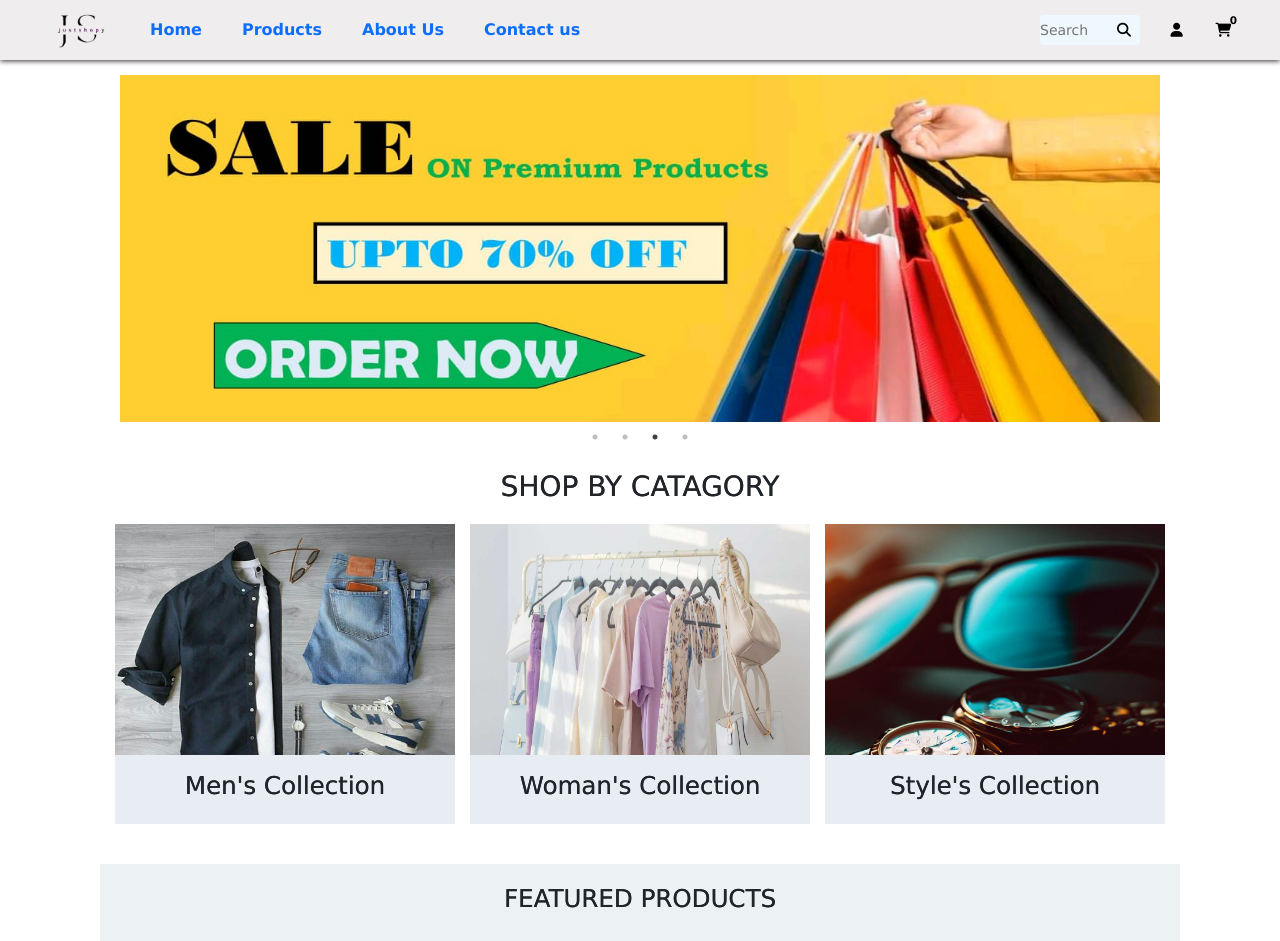
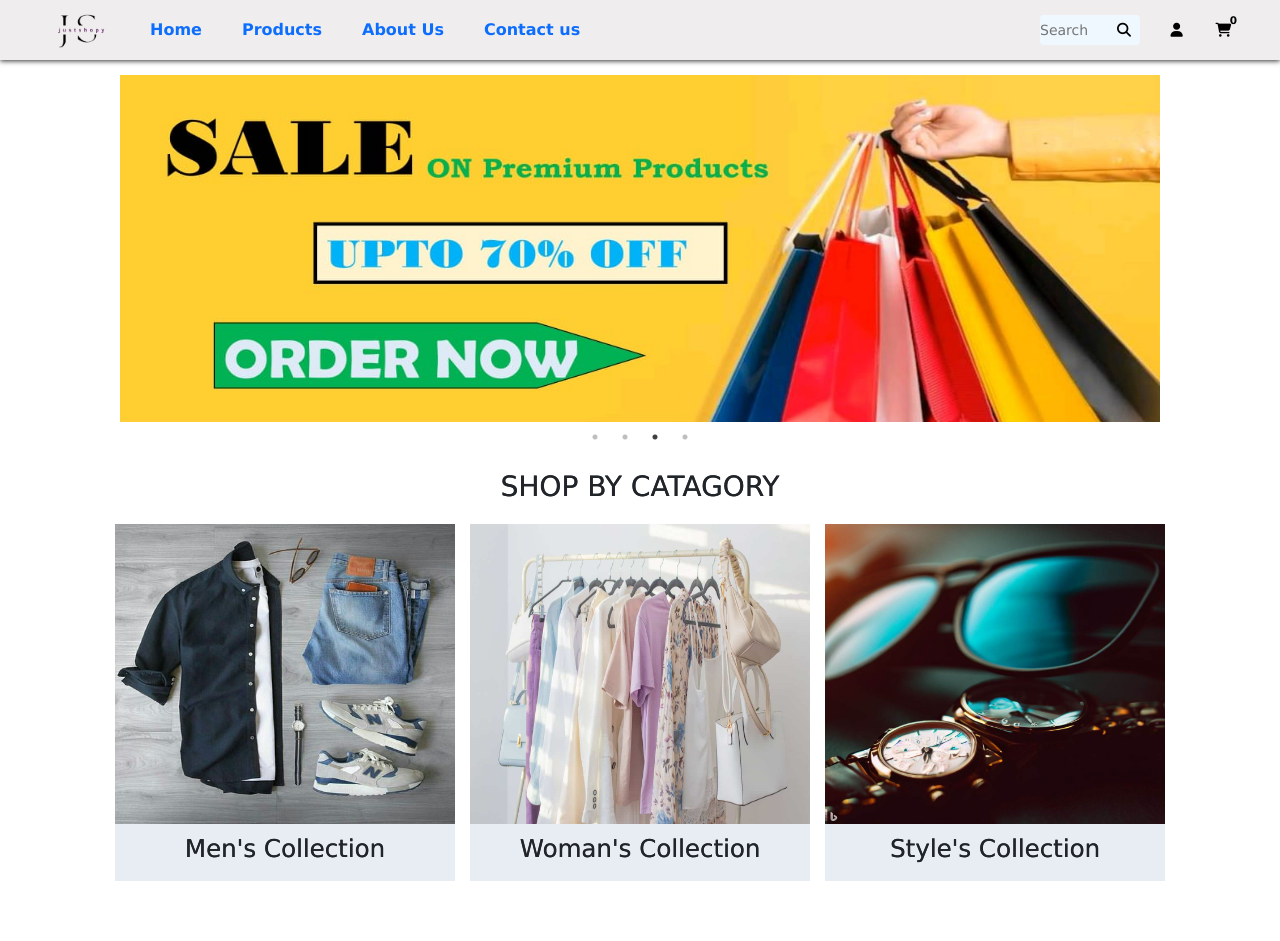
Before and after one commit to AtanuG123/Justshopy, a React (Create React App) app in the folder frontend/: page / in a window 1280 px wide. Shown: the top 941 px of the page. Built offline with nearby package versions, Linux system fonts and the light colour scheme.

Commit message:
issue solved

```diff
--- a/frontend/src/Pages_Js/home.js
+++ b/frontend/src/Pages_Js/home.js
@@ -22,22 +22,22 @@ export default function Home() {
                     <h2>SHOP BY CATAGORY</h2>
                 </div>
                 <ul>
-                    <li onClick={() => switchonclick("man")} >
-                        <img src={require("../component/images/mencloth.jpg")} alt="loading"></img>
-                        <div className="seedetails" >
+                    <li  >
+                        <img onClick={() => switchonclick("man")} src={require("../component/images/mencloth.jpg")} alt="loading"></img>
+                        <div onClick={() => switchonclick("man")} className="seedetails" >
                             <h3>Men's Collection</h3>
                         </div>
                     </li>
-                    <li onClick={() => switchonclick("woman")}>
-                        <img src={require("../component/images/collrectionwoman.jpg")} alt="loading" ></img>
-                        <div className="seedetails">
+                    <li >
+                        <img onClick={() => switchonclick("woman")} src={require("../component/images/collrectionwoman.jpg")} alt="loading" ></img>
+                        <div onClick={() => switchonclick("woman")} className="seedetails">
                             <h3>Woman's Collection</h3>
 
                         </div>
                     </li>
-                    <li onClick={() => switchonclick("style")}>
-                        <img src={require("../component/images/watchglass.jpeg")} alt="loading"></img>
-                        <div className="seedetails">
+                    <li >
+                        <img onClick={() => switchonclick("style")} src={require("../component/images/watchglass.jpeg")} alt="loading"></img>
+                        <div onClick={() => switchonclick("style")} className="seedetails">
                             <h3>Style's Collection</h3>
                         </div>
                     </li>
--- a/frontend/src/Pages_css/home.css
+++ b/frontend/src/Pages_css/home.css
@@ -32,7 +32,8 @@ li {
 }
 #catagory ul li {
   cursor: pointer;
-  position: relative;
+  /* position: relative; */
+  margin-bottom: 20px;
 }
 #catagory ul li img {
   /* cursor: pointer; */
@@ -42,22 +43,22 @@ li {
 .seedetails {
   display: flex;
   flex-direction: column;
-  position: absolute;
-  top: 77%;
-  left: 0%;
-  right: 0%;
+  /* position: absolute; */
+  /* top: 77%; */
+ margin-left: auto;
+ margin-right: auto;
   bottom: 0%;
+
+  width: 24.3em;
   background-color: rgb(231, 237, 243);
-  display: flex;
+  /* display: flex; */
   opacity: 1;
-  align-items: center;
-  justify-content: center;
   transition: ease-in 0.8s;
 }
 .seedetails h3 {
-  /* font-weight: 600; */
+  margin-top: 10px;
+  height: 40px;
   text-shadow: .2px .1px ;
-  /* font-family: Cambria, Cochin, Georgia, Times, "Times New Roman", serif; */
 }
 
 
@@ -68,12 +69,12 @@ li {
 
   }
   #catagory ul li img {
-    margin-bottom: 10px;
+    /* margin-left: 5px; */
+    /* margin-bottom: 10px; */
   }
 }
 @media (max-width:350px) {
-  #catagory ul li img {
-    margin-left: 16px;
+  #catagory ul li img,.seedetails {
     width: 90%;
   }
 }
```
